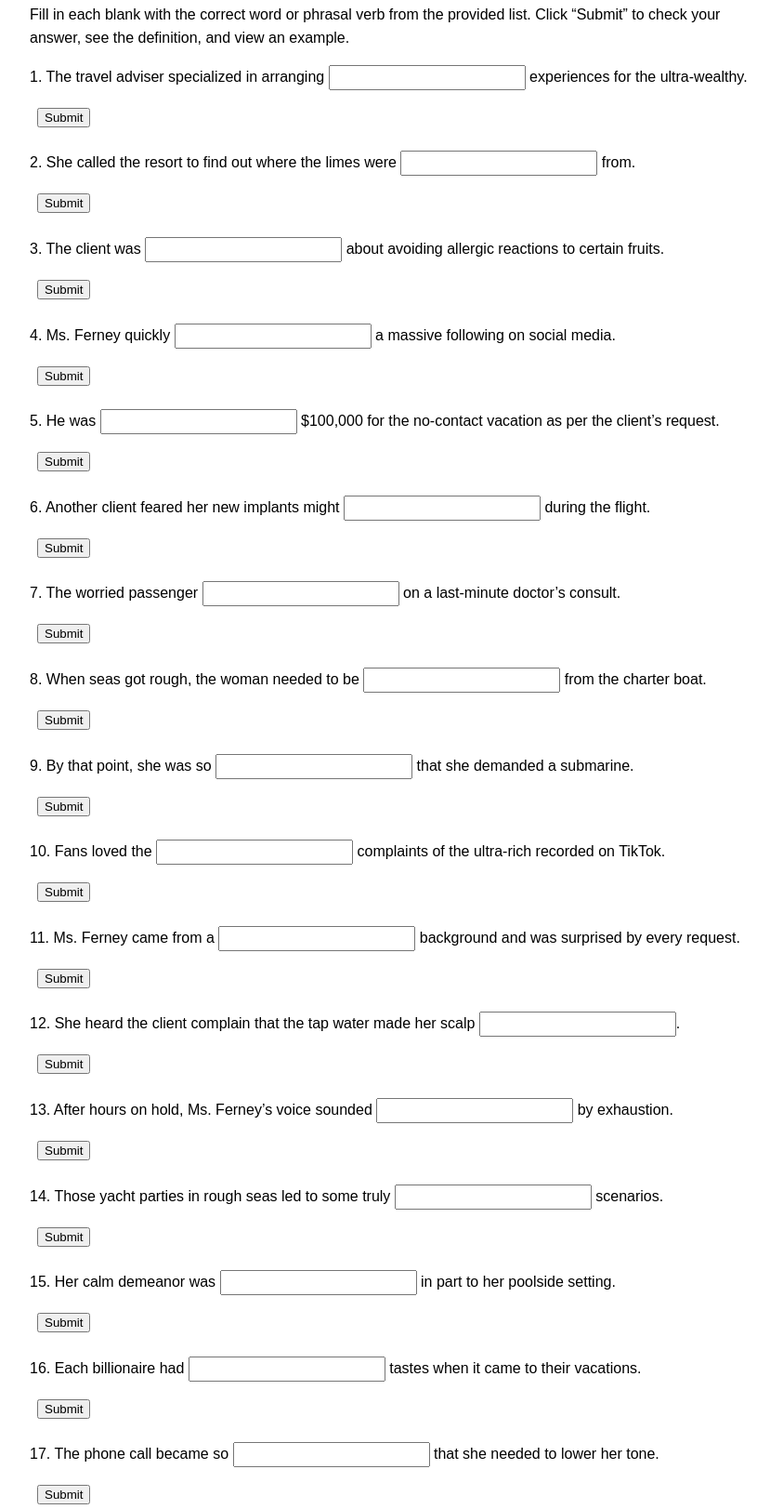
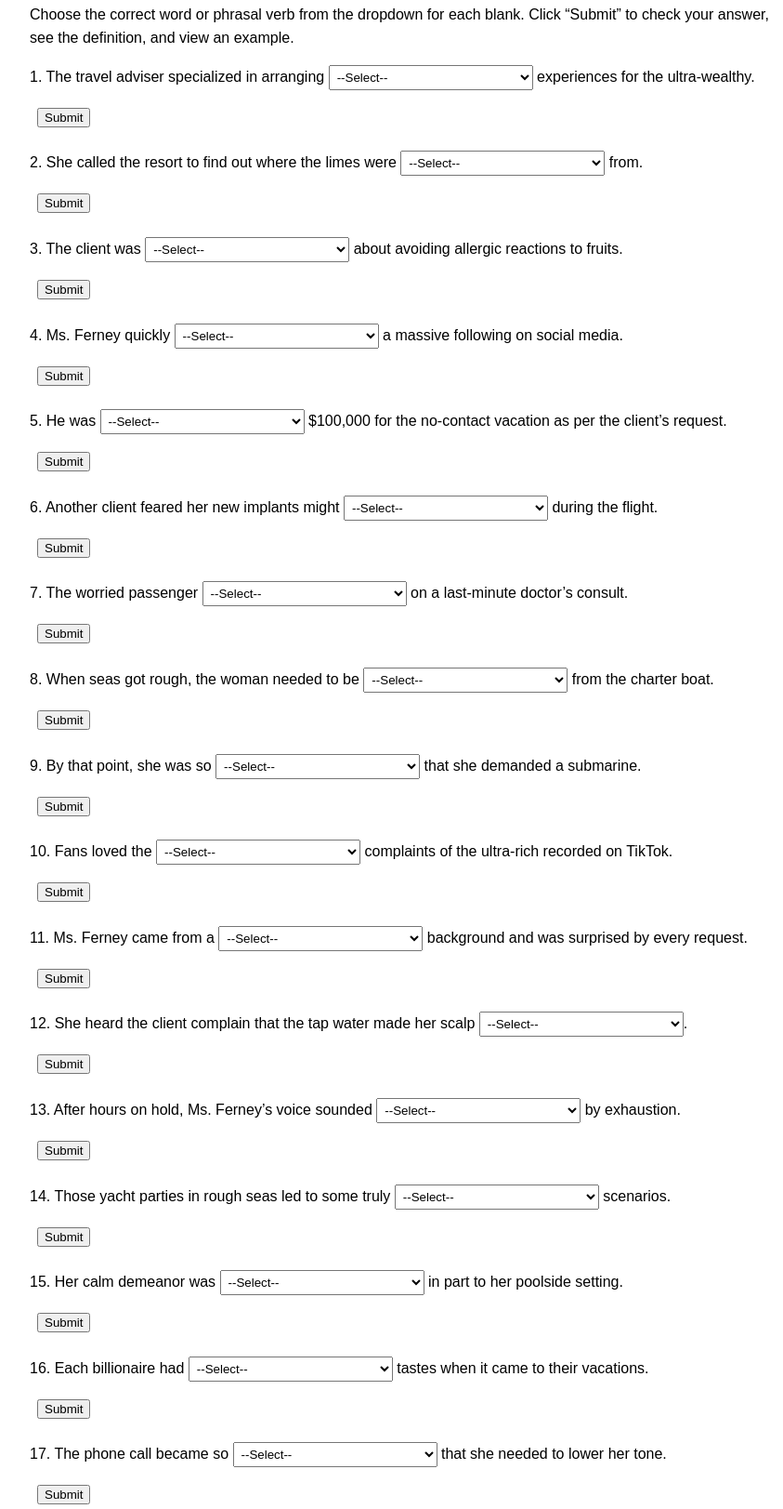
Before and after one commit to haydnstoe/Magda-Cloze-Test-6th-September, a plain HTML site: page index.html in a window 1280 px wide. Shown: the part 102-1725 px from the top of the page at 93% size, without its empty margins (208-1051 px from the left). Drawn offline with Linux system fonts and the light colour scheme.

Commit message:
Update index.html

```diff
--- a/index.html
+++ b/index.html
@@ -7,7 +7,7 @@
   <style>
     body { font-family: Arial, sans-serif; max-width: 800px; margin: 2rem auto; line-height: 1.6; }
     .question { margin-bottom: 1.5rem; }
-    .question input { width: 200px; padding: 0.25rem; }
+    .question select { width: 220px; padding: 0.25rem; }
     .question button { margin-left: 0.5rem; }
     .feedback { margin-top: 0.5rem; color: #333; }
     #finalScore { font-weight: bold; margin-top: 2rem; }
@@ -16,126 +16,304 @@
 <body>
 
   <h1>Cloze Test: Olivia Ferney’s Luxury Travel Stories</h1>
-  <p>Fill in each blank with the correct word or phrasal verb from the provided list. Click “Submit” to check your answer, see the definition, and view an example.</p>
+  <p>Choose the correct word or phrasal verb from the dropdown for each blank. Click “Submit” to check your answer, see the definition, and view an example.</p>
 
   <div id="test">
-
     <div class="question" id="q1">
-      <p>1. The travel adviser specialized in arranging <input id="input1" /> experiences for the ultra-wealthy.</p>
+      <p>1. The travel adviser specialized in arranging
+        <select id="select1">
+          <option value="">--Select--</option>
+          <option value="high-end">high-end</option>
+          <option value="middle-class">middle-class</option>
+          <option value="over-the-top">over-the-top</option>
+          <option value="sourced">sourced</option>
+        </select>
+        experiences for the ultra-wealthy.
+      </p>
       <button id="btn1" onclick="checkAnswer(1)">Submit</button>
       <div class="feedback" id="feedback1"></div>
     </div>
 
     <div class="question" id="q2">
-      <p>2. She called the resort to find out where the limes were <input id="input2" /> from.</p>
+      <p>2. She called the resort to find out where the limes were
+        <select id="select2">
+          <option value="">--Select--</option>
+          <option value="sourced">sourced</option>
+          <option value="extracted">extracted</option>
+          <option value="rooted">rooted</option>
+          <option value="charged">charged</option>
+        </select>
+        from.
+      </p>
       <button id="btn2" onclick="checkAnswer(2)">Submit</button>
       <div class="feedback" id="feedback2"></div>
     </div>
 
     <div class="question" id="q3">
-      <p>3. The client was <input id="input3" /> about avoiding allergic reactions to certain fruits.</p>
+      <p>3. The client was
+        <select id="select3">
+          <option value="">--Select--</option>
+          <option value="certain">certain</option>
+          <option value="peculiar">peculiar</option>
+          <option value="numb">numb</option>
+          <option value="process">process</option>
+        </select>
+        about avoiding allergic reactions to fruits.
+      </p>
       <button id="btn3" onclick="checkAnswer(3)">Submit</button>
       <div class="feedback" id="feedback3"></div>
     </div>
 
     <div class="question" id="q4">
-      <p>4. Ms. Ferney quickly <input id="input4" /> a massive following on social media.</p>
+      <p>4. Ms. Ferney quickly
+        <select id="select4">
+          <option value="">--Select--</option>
+          <option value="gained">gained</option>
+          <option value="charged">charged</option>
+          <option value="extracted">extracted</option>
+          <option value="plutocrats">plutocrats</option>
+        </select>
+        a massive following on social media.
+      </p>
       <button id="btn4" onclick="checkAnswer(4)">Submit</button>
       <div class="feedback" id="feedback4"></div>
     </div>
 
     <div class="question" id="q5">
-      <p>5. He was <input id="input5" /> $100,000 for the no-contact vacation as per the client’s request.</p>
+      <p>5. He was
+        <select id="select5">
+          <option value="">--Select--</option>
+          <option value="charged">charged</option>
+          <option value="gained">gained</option>
+          <option value="process">process</option>
+          <option value="soothe">soothe</option>
+        </select>
+        $100,000 for the no-contact vacation as per the client’s request.
+      </p>
       <button id="btn5" onclick="checkAnswer(5)">Submit</button>
       <div class="feedback" id="feedback5"></div>
     </div>
 
     <div class="question" id="q6">
-      <p>6. Another client feared her new implants might <input id="input6" /> during the flight.</p>
+      <p>6. Another client feared her new implants might
+        <select id="select6">
+          <option value="">--Select--</option>
+          <option value="rupture">rupture</option>
+          <option value="numb">numb</option>
+          <option value="process">process</option>
+          <option value="over-the-top">over-the-top</option>
+        </select>
+        during the flight.
+      </p>
       <button id="btn6" onclick="checkAnswer(6)">Submit</button>
       <div class="feedback" id="feedback6"></div>
     </div>
 
     <div class="question" id="q7">
-      <p>7. The worried passenger <input id="input7" /> on a last-minute doctor’s consult.</p>
+      <p>7. The worried passenger
+        <select id="select7">
+          <option value="">--Select--</option>
+          <option value="insisted">insisted</option>
+          <option value="agitated">agitated</option>
+          <option value="peculiar">peculiar</option>
+          <option value="sourced">sourced</option>
+        </select>
+        on a last-minute doctor’s consult.
+      </p>
       <button id="btn7" onclick="checkAnswer(7)">Submit</button>
       <div class="feedback" id="feedback7"></div>
     </div>
 
     <div class="question" id="q8">
-      <p>8. When seas got rough, the woman needed to be <input id="input8" /> from the charter boat.</p>
+      <p>8. When seas got rough, the woman needed to be
+        <select id="select8">
+          <option value="">--Select--</option>
+          <option value="extracted">extracted</option>
+          <option value="sourced">sourced</option>
+          <option value="charged">charged</option>
+          <option value="numb">numb</option>
+        </select>
+        from the charter boat.
+      </p>
       <button id="btn8" onclick="checkAnswer(8)">Submit</button>
       <div class="feedback" id="feedback8"></div>
     </div>
 
     <div class="question" id="q9">
-      <p>9. By that point, she was so <input id="input9" /> that she demanded a submarine.</p>
+      <p>9. By that point, she was so
+        <select id="select9">
+          <option value="">--Select--</option>
+          <option value="agitated">agitated</option>
+          <option value="heated">heated</option>
+          <option value="over-the-top">over-the-top</option>
+          <option value="numb">numb</option>
+        </select>
+        that she demanded a submarine.
+      </p>
       <button id="btn9" onclick="checkAnswer(9)">Submit</button>
       <div class="feedback" id="feedback9"></div>
     </div>
 
     <div class="question" id="q10">
-      <p>10. Fans loved the <input id="input10" /> complaints of the ultra-rich recorded on TikTok.</p>
+      <p>10. Fans loved the
+        <select id="select10">
+          <option value="">--Select--</option>
+          <option value="over-the-top">over-the-top</option>
+          <option value="outlandish">outlandish</option>
+          <option value="heated">heated</option>
+          <option value="certain">certain</option>
+        </select>
+        complaints of the ultra-rich recorded on TikTok.
+      </p>
       <button id="btn10" onclick="checkAnswer(10)">Submit</button>
       <div class="feedback" id="feedback10"></div>
     </div>
 
     <div class="question" id="q11">
-      <p>11. Ms. Ferney came from a <input id="input11" /> background and was surprised by every request.</p>
+      <p>11. Ms. Ferney came from a
+        <select id="select11">
+          <option value="">--Select--</option>
+          <option value="middle-class">middle-class</option>
+          <option value="high-end">high-end</option>
+          <option value="plutocrats">plutocrats</option>
+          <option value="rooted">rooted</option>
+        </select>
+        background and was surprised by every request.
+      </p>
       <button id="btn11" onclick="checkAnswer(11)">Submit</button>
       <div class="feedback" id="feedback11"></div>
     </div>
 
     <div class="question" id="q12">
-      <p>12. She heard the client complain that the tap water made her scalp <input id="input12" />.</p>
+      <p>12. She heard the client complain that the tap water made her scalp
+        <select id="select12">
+          <option value="">--Select--</option>
+          <option value="itchy">itchy</option>
+          <option value="numb">numb</option>
+          <option value="agitated">agitated</option>
+          <option value="peculiar">peculiar</option>
+        </select>.
+      </p>
       <button id="btn12" onclick="checkAnswer(12)">Submit</button>
       <div class="feedback" id="feedback12"></div>
     </div>
 
     <div class="question" id="q13">
-      <p>13. After hours on hold, Ms. Ferney’s voice sounded <input id="input13" /> by exhaustion.</p>
+      <p>13. After hours on hold, Ms. Ferney’s voice sounded
+        <select id="select13">
+          <option value="">--Select--</option>
+          <option value="numb">numb</option>
+          <option value="itchy">itchy</option>
+          <option value="soothe">soothe</option>
+          <option value="heated">heated</option>
+        </select>
+        by exhaustion.
+      </p>
       <button id="btn13" onclick="checkAnswer(13)">Submit</button>
       <div class="feedback" id="feedback13"></div>
     </div>
 
     <div class="question" id="q14">
-      <p>14. Those yacht parties in rough seas led to some truly <input id="input14" /> scenarios.</p>
+      <p>14. Those yacht parties in rough seas led to some truly
+        <select id="select14">
+          <option value="">--Select--</option>
+          <option value="outlandish">outlandish</option>
+          <option value="over-the-top">over-the-top</option>
+          <option value="peculiar">peculiar</option>
+          <option value="high-end">high-end</option>
+        </select>
+        scenarios.
+      </p>
       <button id="btn14" onclick="checkAnswer(14)">Submit</button>
       <div class="feedback" id="feedback14"></div>
     </div>
 
     <div class="question" id="q15">
-      <p>15. Her calm demeanor was <input id="input15" /> in part to her poolside setting.</p>
+      <p>15. Her calm demeanor was
+        <select id="select15">
+          <option value="">--Select--</option>
+          <option value="rooted">rooted</option>
+          <option value="sourced">sourced</option>
+          <option value="middle-class">middle-class</option>
+          <option value="process">process</option>
+        </select>
+        in part to her poolside setting.
+      </p>
       <button id="btn15" onclick="checkAnswer(15)">Submit</button>
       <div class="feedback" id="feedback15"></div>
     </div>
 
     <div class="question" id="q16">
-      <p>16. Each billionaire had <input id="input16" /> tastes when it came to their vacations.</p>
+      <p>16. Each billionaire had
+        <select id="select16">
+          <option value="">--Select--</option>
+          <option value="peculiar">peculiar</option>
+          <option value="outlandish">outlandish</option>
+          <option value="certain">certain</option>
+          <option value="heated">heated</option>
+        </select>
+        tastes when it came to their vacations.
+      </p>
       <button id="btn16" onclick="checkAnswer(16)">Submit</button>
       <div class="feedback" id="feedback16"></div>
     </div>
 
     <div class="question" id="q17">
-      <p>17. The phone call became so <input id="input17" /> that she needed to lower her tone.</p>
+      <p>17. The phone call became so
+        <select id="select17">
+          <option value="">--Select--</option>
+          <option value="heated">heated</option>
+          <option value="agitated">agitated</option>
+          <option value="over-the-top">over-the-top</option>
+          <option value="process">process</option>
+        </select>
+        that she needed to lower her tone.
+      </p>
       <button id="btn17" onclick="checkAnswer(17)">Submit</button>
       <div class="feedback" id="feedback17"></div>
     </div>
 
     <div class="question" id="q18">
-      <p>18. She knew exactly how to <input id="input18" /> a frustrated client with an extra margarita.</p>
+      <p>18. She knew exactly how to
+        <select id="select18">
+          <option value="">--Select--</option>
+          <option value="soothe">soothe</option>
+          <option value="process">process</option>
+          <option value="rupture">rupture</option>
+          <option value="charged">charged</option>
+        </select>
+        a frustrated client with an extra margarita.
+      </p>
       <button id="btn18" onclick="checkAnswer(18)">Submit</button>
       <div class="feedback" id="feedback18"></div>
     </div>
 
     <div class="question" id="q19">
-      <p>19. Even billionaire <input id="input19" /> at times were thrilled by a small discount.</p>
+      <p>19. Even billionaire
+        <select id="select19">
+          <option value="">--Select--</option>
+          <option value="plutocrats">plutocrats</option>
+          <option value="middle-class">middle-class</option>
+          <option value="high-end">high-end</option>
+          <option value="certain">certain</option>
+        </select>
+        at times were thrilled by a small discount.
+      </p>
       <button id="btn19" onclick="checkAnswer(19)">Submit</button>
       <div class="feedback" id="feedback19"></div>
     </div>
 
     <div class="question" id="q20">
-      <p>20. Ms. Ferney had to <input id="input20" /> dozens of unusual requests every day.</p>
+      <p>20. Ms. Ferney had to
+        <select id="select20">
+          <option value="">--Select--</option>
+          <option value="process">process</option>
+          <option value="gained">gained</option>
+          <option value="rooted">rooted</option>
+          <option value="charged">charged</option>
+        </select>
+        dozens of unusual requests every day.
+      </p>
       <button id="btn20" onclick="checkAnswer(20)">Submit</button>
       <div class="feedback" id="feedback20"></div>
     </div>
@@ -146,10 +324,10 @@
 
   <script>
     const answers = [
-      "high-end", "sourced", "certain", "gained", "charged",
-      "rupture", "insisted", "extracted", "agitated", "over-the-top",
-      "middle-class", "itchy", "numb", "outlandish", "rooted",
-      "peculiar", "heated", "soothe", "plutocrats", "process"
+      "high-end","sourced","certain","gained","charged",
+      "rupture","insisted","extracted","agitated","over-the-top",
+      "middle-class","itchy","numb","outlandish","rooted",
+      "peculiar","heated","soothe","plutocrats","process"
     ];
     const definitions = [
       "expensive or of superior quality.",
@@ -205,9 +383,9 @@
       answered[idx] = true;
       answeredCount++;
 
-      const inputEl = document.getElementById("input" + i);
-      const userAns = inputEl.value.trim().toLowerCase();
-      inputEl.disabled = true;
+      const selectEl = document.getElementById("select" + i);
+      const userAns = selectEl.value;
+      selectEl.disabled = true;
 
       const btnEl = document.getElementById("btn" + i);
       btnEl.disabled = true;
```
